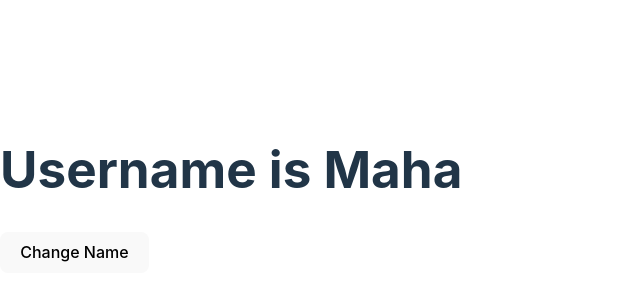
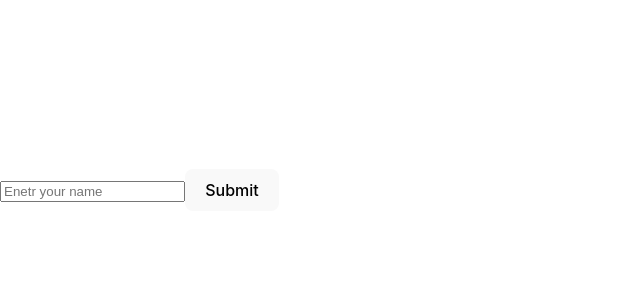
Before and after one commit to Laiba-Muhammad-Aslam/React-3hr, a React (Vite) app in the folder react/: page / in a window 1280 px wide. Shown: the part 210-510 px from the top of the page, without its empty margins (0-640 px from the left). Built offline with nearby package versions, Linux system fonts and the light colour scheme.

Commit message:
Learn how to handle a form and change its default behavior.

```diff
--- a/react/src/App.jsx
+++ b/react/src/App.jsx
@@ -1,17 +1,34 @@
 import React from 'react'
 
+// const App = () => {
+//   let user = "Maha"
+
+//    const changeUser = () =>{
+//     console.log(user)
+//     user = "Soha"
+//     console.log(user)
+//   }
+//   return (
+//     <div>
+//       <h1>Username is {user}</h1>
+//       <button onClick={changeUser}>Change Name</button>
+//     </div>
+//   )
+// }
+
 const App = () => {
-  let user = "Maha"
-
-   const changeUser = () =>{
-    console.log(user)
-    user = "Soha"
-    console.log(user)
+  const formHandler = (e) => {
+    e.preventDefault()
+    console.log("Submitted")
   }
   return (
     <div>
-      <h1>Username is {user}</h1>
-      <button onClick={changeUser}>Change Name</button>
+      <form onSubmit={(e)=>{
+        formHandler(e)
+      }}>
+        <input type="text" placeholder='Enetr your name' />
+        <button>Submit</button>
+      </form>
     </div>
   )
 }
```
